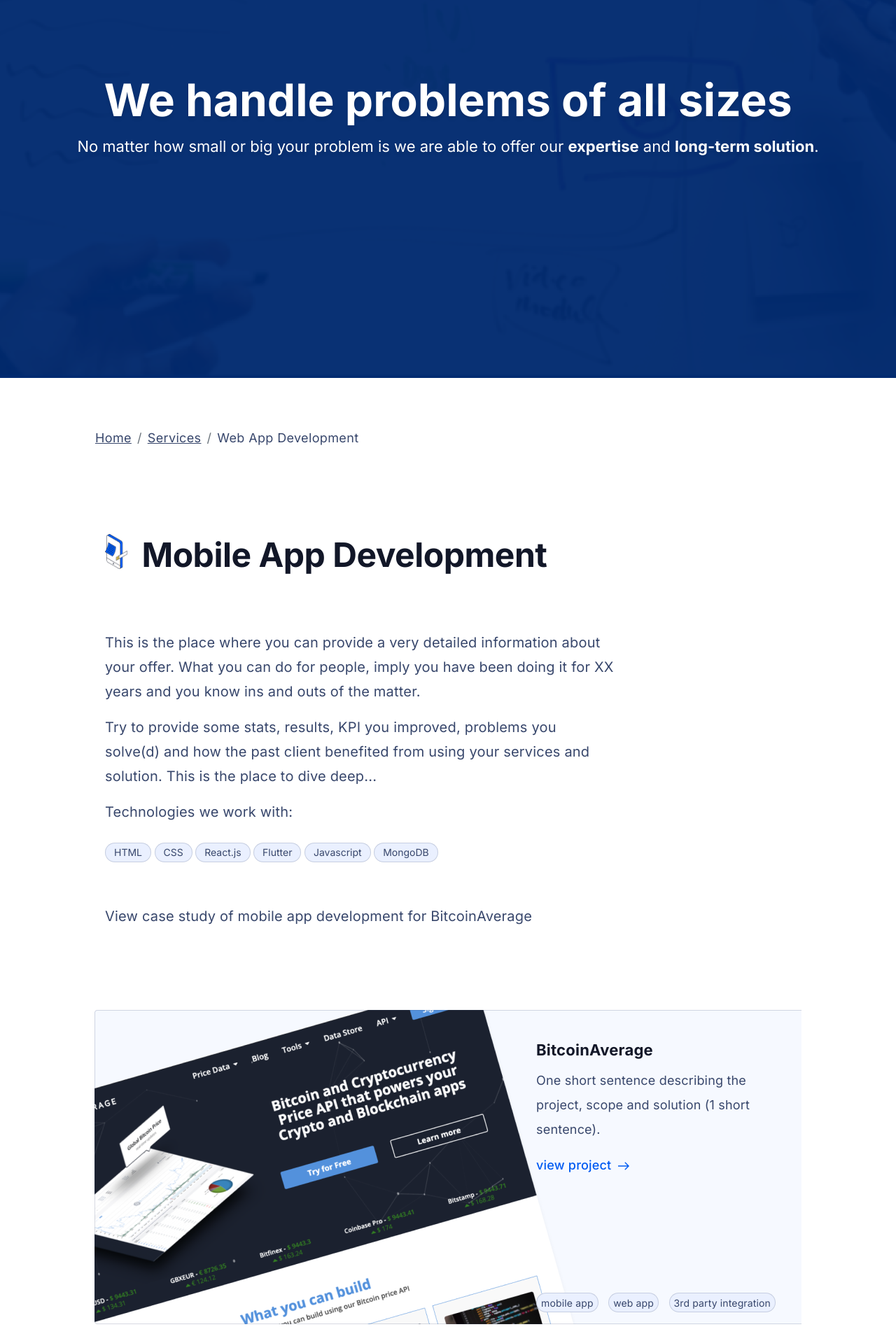
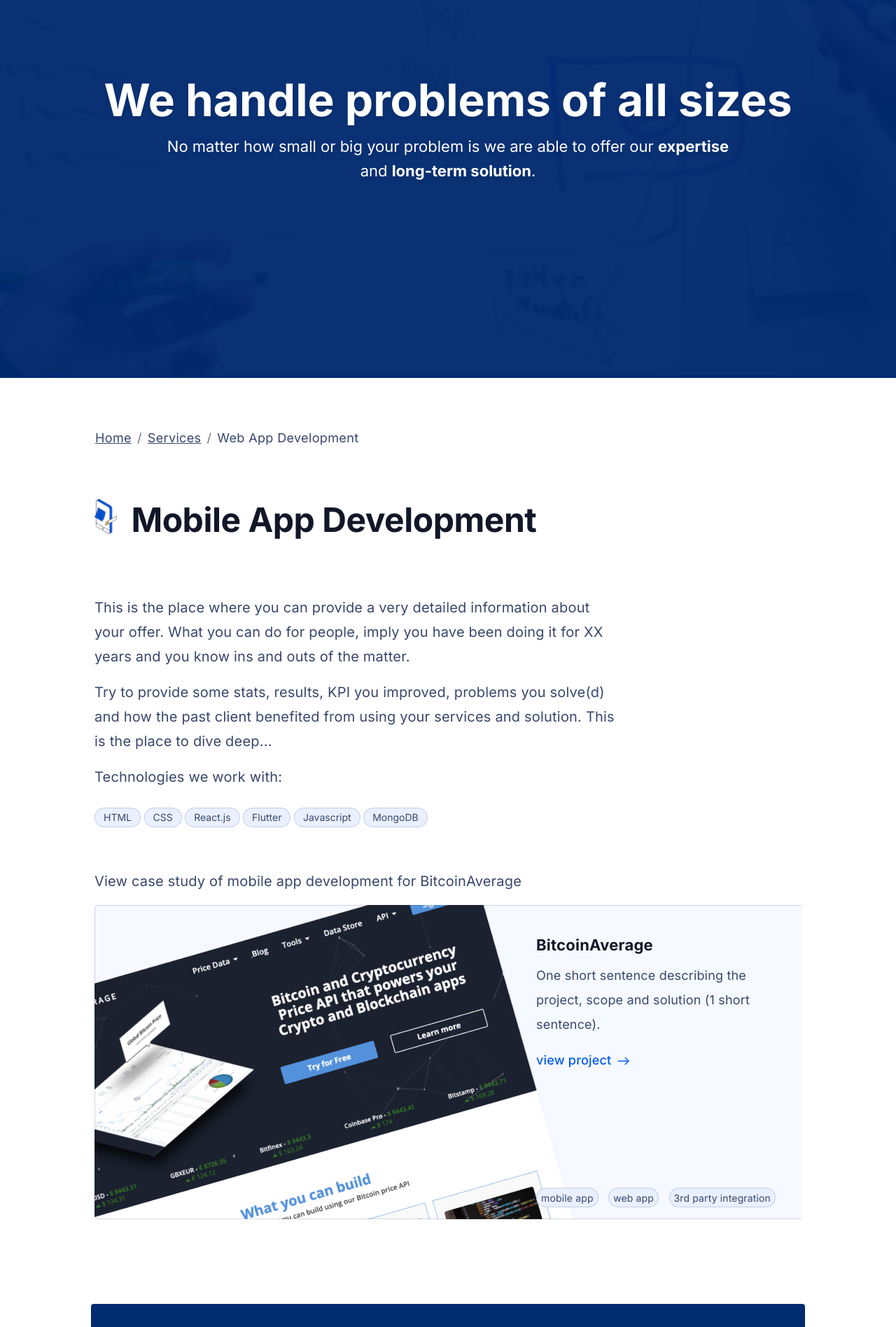
Before and after one commit to prashant1948/manaknightdigital, a PHP site: page /webappdev.html in a window 1280 px wide. Shown: the part 180-2076 px from the top of the page at 70% size. Run offline with PHP 8.4, Linux system fonts and the light colour scheme.

Commit message:
webapp page

```diff
--- a/css/style.css
+++ b/css/style.css
@@ -91,6 +91,21 @@ a.link-booking {
 
 .desktp-page-padding {
   padding: 50px;
+}
+
+.footer-padding {
+  padding-left: 130px;
+  padding-right: 130px;
+}
+
+.header-padding {
+  padding-left: 200px;
+  padding-right: 200px;
+}
+
+.header-title-padding {
+  padding-left: 100px;
+  padding-right: 100px;
 }
 
 .footer-links, .footer-links-headquarters {
@@ -1405,6 +1420,15 @@ hr {
     color: #FFFFFF;
     text-shadow: 0px 4px 4px rgba(0, 0, 0, 0.1);
   }
+  .footer-padding {
+    padding: 0;
+  }
+  .header-padding {
+    padding: 0;
+  }
+  .header-title-padding {
+    padding: 0;
+  }
   .letusknow-hr {
     margin: 10px;
     margin-top: 70px;
--- a/css/style.scss
+++ b/css/style.scss
@@ -59,6 +59,18 @@ a.link-booking{
 }
 .desktp-page-padding{
   padding: 50px;
+}
+.footer-padding{
+  padding-left: 130px;
+  padding-right: 130px;
+}
+.header-padding{
+  padding-left: 200px;
+  padding-right: 200px;
+}
+.header-title-padding{
+  padding-left: 100px;
+  padding-right: 100px;
 }
 .footer-links, .footer-links-headquarters
 {
@@ -891,6 +903,15 @@ height: none;
 .banner-text{
   @include text-css(normal, normal, 10px, 20px, #FFFFFF,  0px 4px 4px rgba(0, 0, 0, 0.1));
 }
+.footer-padding{
+  padding: 0;
+}
+.header-padding{
+  padding: 0;
+}
+.header-title-padding{
+  padding: 0;
+}
 
 .letusknow-hr{
   margin: 10px;
--- a/home.html
+++ b/home.html
@@ -281,7 +281,7 @@
                             <div class="container">
                                 <div class="row">
                                     <div class="col-md-7">
-                                        <h5>BitcoinAverage</h5>
+                                        <h5>Konfor</h5>
                                         <p>
                                             One short sentence describing the project, scope and solution (1 short sentence).
                                         </p>
@@ -313,7 +313,6 @@
         <div class="row">
             <div
                 class="col-sm">
-                <h2>More Case Studies</h2>
                 <img src="./images/BitcoinAverage-mobile 1.png" class="img-fluid img-centre more-case-studies-image mobile-view" alt="More cases-narrow Image 2">
                 <span class="more-case-studies-text mobile-view">view project&nbsp;&nbsp;<img src="./images/Arrow 1.png"></span>
 
--- a/webappdev.html
+++ b/webappdev.html
@@ -51,8 +51,8 @@
                         <button type="button" class="btn btn-navbar desktop-view">Book Free Consultation</button>
                     </nav>
                     <div class="card-center banner-img-center banner-img-center-services">
-                        <h5 class="banner-title">We handle problems of all sizes</h5>
-                        <p class="banner-text">
+                        <h5 class="banner-title header-title-padding">We handle problems of all sizes</h5>
+                        <p class="banner-text header-padding">
                             No matter how small or big your problem is we are able to offer our <b>expertise</b> and
                             <b>long-term solution</b>.
                                         </p>
@@ -60,8 +60,10 @@
                 </div>
                 </div>
 
+                <div class="container desktp-page-padding">
+
                 <div class="container padding-class">
-                    <div class="row desktp-page-padding mobile-padding-none">
+                    <div class="row mobile-padding-none">
                         <nav aria-label="breadcrumb">
                             <ol class="breadcrumb index-breadcrumb">
                             <li class="breadcrumb-item index-breadcrumb-item"><a href="#">Home</a></li>
@@ -72,14 +74,14 @@
                         </nav>
                     </div>
                     </div>
-            </div>
 
-            <div class="container mobile-padding-50 case-studies">
-                <div class="row desktp-page-padding mobile-padding-none">
+
+            <div class="mobile-padding-50 case-studies">
+                <div class="row mobile-padding-none">
                     <div
                         class="col-sm">
 
-                        <div class="container mobile-padding-none">
+                        <div class="container margin-top-50 margin-top-none mobile-padding-none">
                             <div class="row">
 
                     <div class="col-md-9">
@@ -120,7 +122,7 @@
             </div>
 
             <div class="container margin-top-none desktop-view">
-                <div class="row desktp-page-padding mobile-padding-none">
+                <div class="row mobile-padding-none">
                     <div class="col-sm">
 
                         <div class="container-more-case-studies-img">
@@ -170,7 +172,7 @@
 
 
                 <div class="container padding-class mobile-padding-50">
-                <div class="row desktp-page-padding mobile-padding-none">
+                <div class="row mobile-padding-none">
                     <div class="card letusknow margin-top-50">
                         <div class="card-body">
                             <div class="container">
@@ -197,7 +199,7 @@
                 <div class="mobile-padding-50">
                     <div class="container padding-class case-studies margin-top-50 margin-top-none">
 
-                        <div class="row desktp-page-padding mobile-padding-none">
+                        <div class="row mobile-padding-none">
 
                     <div class="col-sm col-md-12 padding-class padding-class-btm">
                         <h3 class="process-heading">Other Services</h3>
@@ -237,8 +239,11 @@
                 </div>
                     </div>
                 </div>
+
+            </div>
                 <nav class="footer-case-study margin-top-100">
-                    <div class="container padding-class">
+                    <div class="footer-padding">
+                                    <div class="container padding-class">
 
                       <div class="row">
                           <div class="col-sm col-md-3 padding-class padding-class-btm">
@@ -310,8 +315,11 @@
                               </ul>
                           </div>
                           </div>
-                          </div>
+                </div>
+            </div>
+
               </nav>
+
 
 
     </body>
```
Also changed, not shown: services.html (+32 -7 lines), 1 other file.
